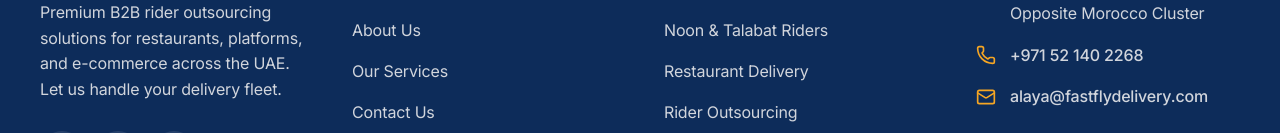
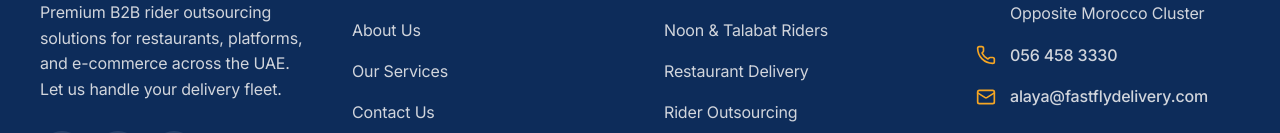
Before and after one commit to canvasLayerDev/Fast-Fly-delivery, a Next.js app: page / in a window 1280 px wide. Shown: the part 7737-7870 px from the top of the page. Built offline with nearby package versions, Linux system fonts and the light colour scheme.

Commit message:
Update phone number to 056 458 3330

```diff
--- a/src/data/index.ts
+++ b/src/data/index.ts
@@ -34,7 +34,7 @@
 
 export const COMPANY_INFO = {
   name: "Fast Fly Delivery Service",
-  phone: "+971 52 140 2268",
+  phone: "056 458 3330",
   phoneTel: "tel:+971564583330",
   email: "alaya@fastflydelivery.com",
   emailMailto: "mailto:alaya@fastflydelivery.com",
```
Also changed, not shown: 1 other file (tests, documents, lock files or other folders).
